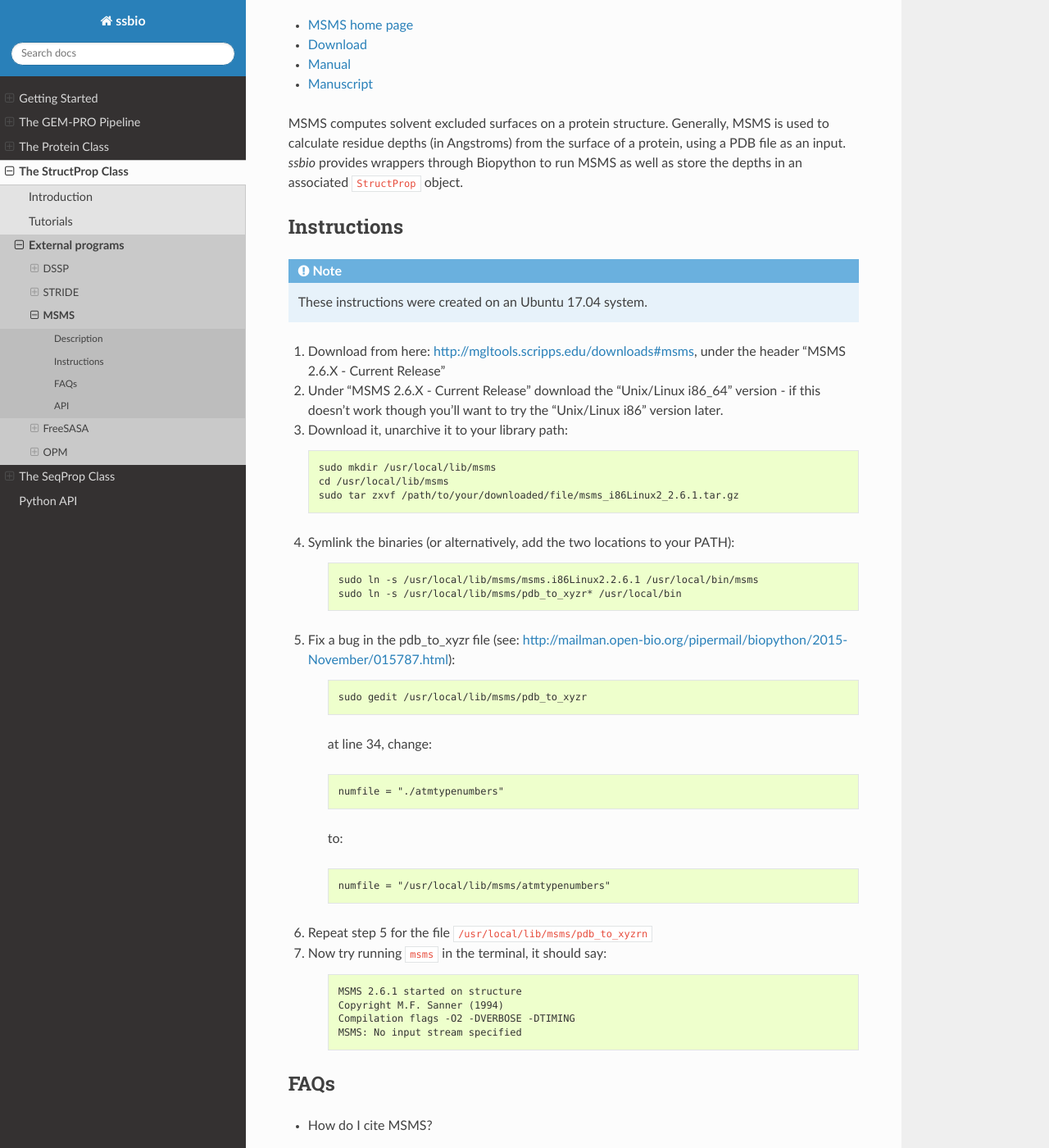
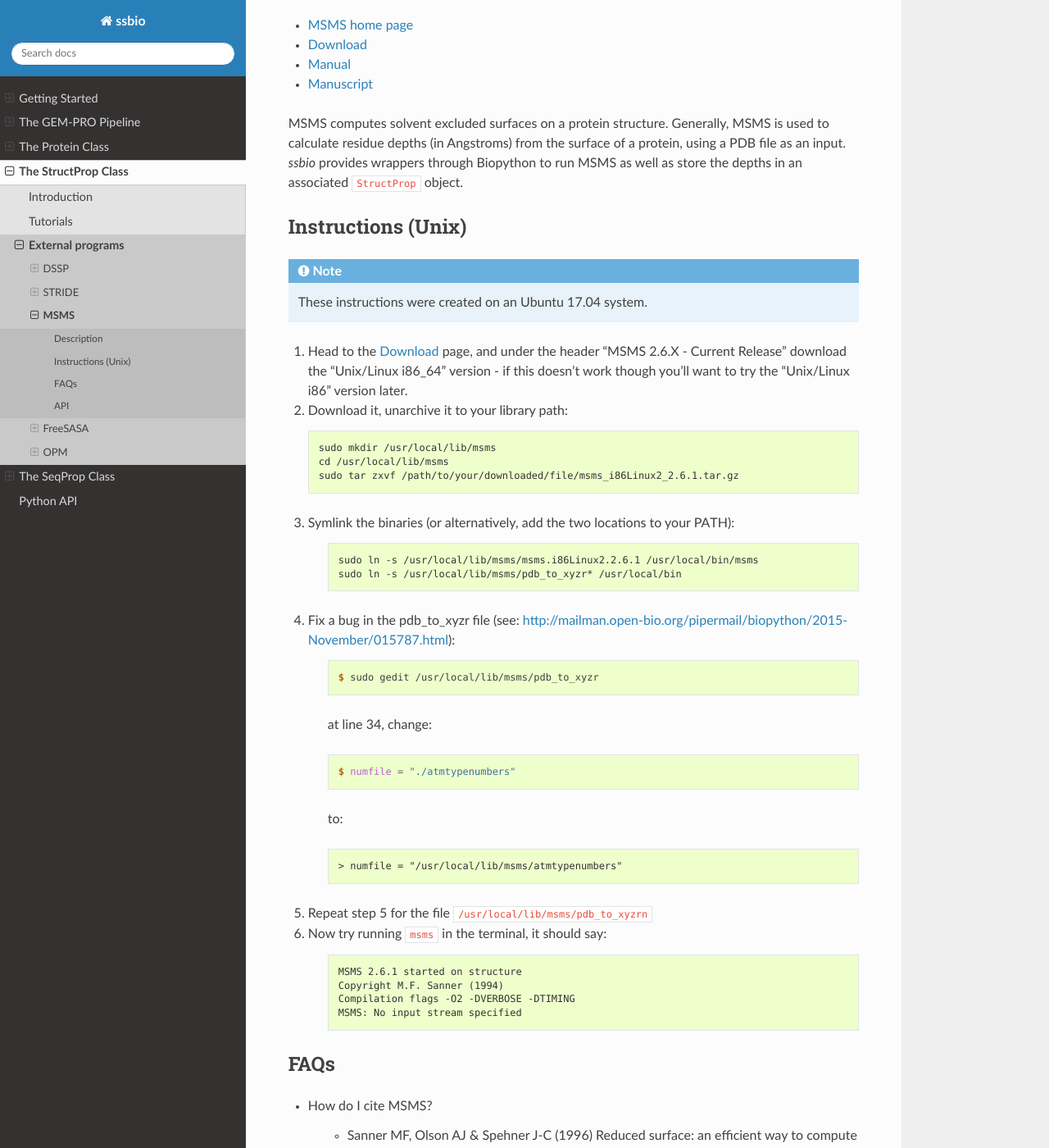
Before and after one commit to SBRG/ssbio, a Sphinx documentation site: the page built from docs/instructions/msms.rst, in a window 1280 px wide and 1400 px high, scrolled down 557 px. Shown: the whole window at 82% size. Built offline with Sphinx 7.4.7 and the Read the Docs theme 2.0.0, drawn with Linux system fonts in a browser that asks for light colours.

Commit message:
Documentation updates

```diff
--- a/docs/instructions/dssp.rst
+++ b/docs/instructions/dssp.rst
@@ -15,7 +15,7 @@ Description
 
 * `DSSP home page`_
 
-DSSP (*D*efine *S*econdary *S*tructure of *P*roteins) is the standard method used to assign secondary structure annotations to a protein structure. DSSP utilizes the atomic coordinates of a structure to assign the structure codes, which are:
+DSSP (**D**efine **S**econdary **S**tructure of **P**roteins) is the standard method used to assign secondary structure annotations to a protein structure. DSSP utilizes the atomic coordinates of a structure to assign the structure codes, which are:
 
 +------+-------------+
 | Code | Description |
--- a/docs/instructions/msms.rst
+++ b/docs/instructions/msms.rst
@@ -21,14 +21,12 @@ Description
 MSMS computes solvent excluded surfaces on a protein structure. Generally, MSMS is used to calculate residue depths (in Angstroms) from the surface of a protein, using a PDB file as an input. *ssbio* provides wrappers through Biopython to run MSMS as well as store the depths in an associated ``StructProp`` object.
 
 
-Instructions
-============
+Instructions (Unix)
+===================
 
 .. note:: These instructions were created on an Ubuntu 17.04 system.
 
-#. Download from here: http://mgltools.scripps.edu/downloads#msms, under the header "MSMS 2.6.X - Current Release"
-
-#. Under "MSMS 2.6.X - Current Release" download the "Unix/Linux i86_64" version - if this doesn't work though you'll want to try the "Unix/Linux i86" version later.
+#. Head to the Download_ page, and under the header "MSMS 2.6.X - Current Release" download the "Unix/Linux i86_64" version - if this doesn't work though you'll want to try the "Unix/Linux i86" version later.
 
 #. Download it, unarchive it to your library path:
 
@@ -49,19 +47,19 @@ Instructions
 
     .. code-block:: console
 
-        sudo gedit /usr/local/lib/msms/pdb_to_xyzr
+        $ sudo gedit /usr/local/lib/msms/pdb_to_xyzr
 
     at line 34, change:
 
     .. code-block:: console
 
-        numfile = "./atmtypenumbers"
+        $ numfile = "./atmtypenumbers"
 
     to:
 
     .. code-block:: console
 
-        numfile = "/usr/local/lib/msms/atmtypenumbers"
+        > numfile = "/usr/local/lib/msms/atmtypenumbers"
 
 #. Repeat step 5 for the file ``/usr/local/lib/msms/pdb_to_xyzrn``
 
--- a/docs/instructions/stride.rst
+++ b/docs/instructions/stride.rst
@@ -17,7 +17,7 @@ Description
 * `STRIDE download page`_
 * `STRIDE documentation`_
 
-STRIDE (*St*ructural *ide*ntification) is a program used to assign secondary structure annotations to a protein structure. STRIDE has slightly more complex criteria to assign codes compared to dssp_. STRIDE utilizes the atomic coordinates of a structure to assign the structure codes, which are:
+STRIDE (**St**ructural **ide**ntification) is a program used to assign secondary structure annotations to a protein structure. STRIDE has slightly more complex criteria to assign codes compared to dssp_. STRIDE utilizes the atomic coordinates of a structure to assign the structure codes, which are:
 
 +--------+--------------------------+
 | Code   | Description              |
```
